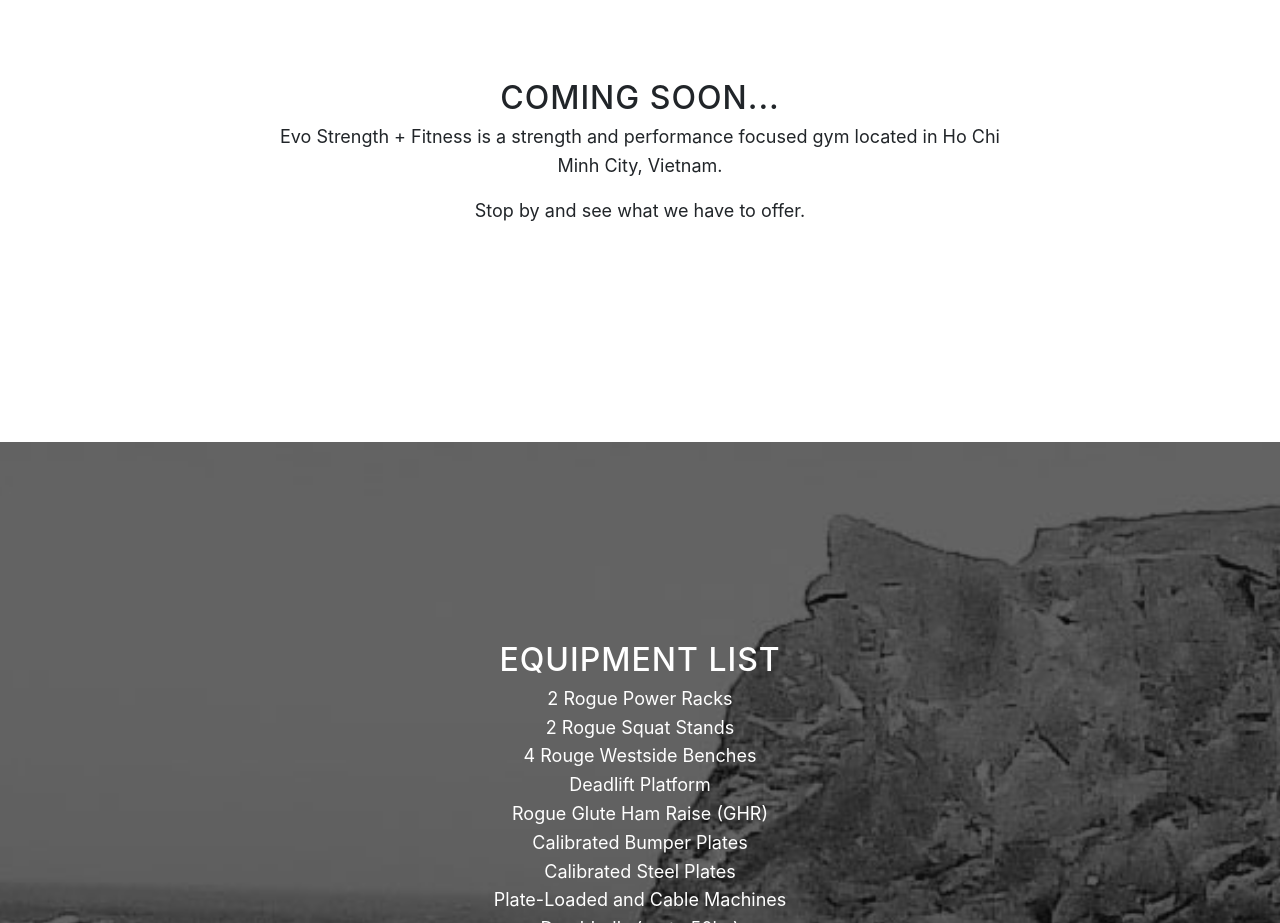
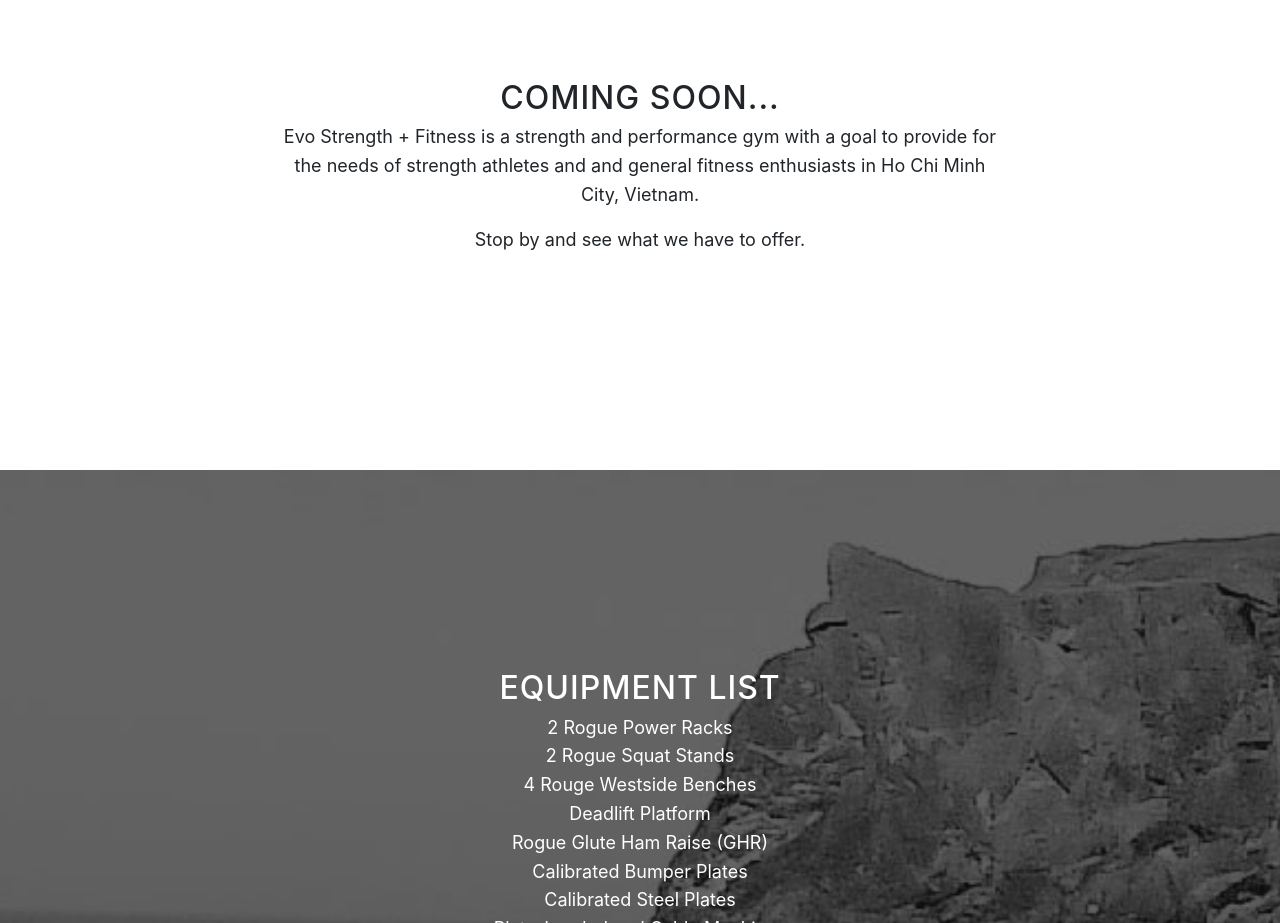
Before and after one commit to evostrength/vn, a website with bundled scripts: page index.html in a window 1280 px wide. Shown: the part 920-1843 px from the top of the page. Built offline with nearby package versions, Linux system fonts and the light colour scheme.

Commit message:
Update index.html

```diff
--- a/index.html
+++ b/index.html
@@ -87,7 +87,8 @@
         <div class="row">
           <div class="col-lg-8 mx-auto">
             <h2>Coming soon...</h2>
-            <p>Evo Strength + Fitness is a strength and performance focused gym located in Ho Chi Minh City, Vietnam. </p>
+            <p>Evo Strength + Fitness is a strength and performance gym with a goal to provide for the needs of strength athletes and
+              and general fitness enthusiasts in Ho Chi Minh City, Vietnam.</p>
             <p>Stop by and see what we have to offer.</p>
             <p></p>
           </div>
```
